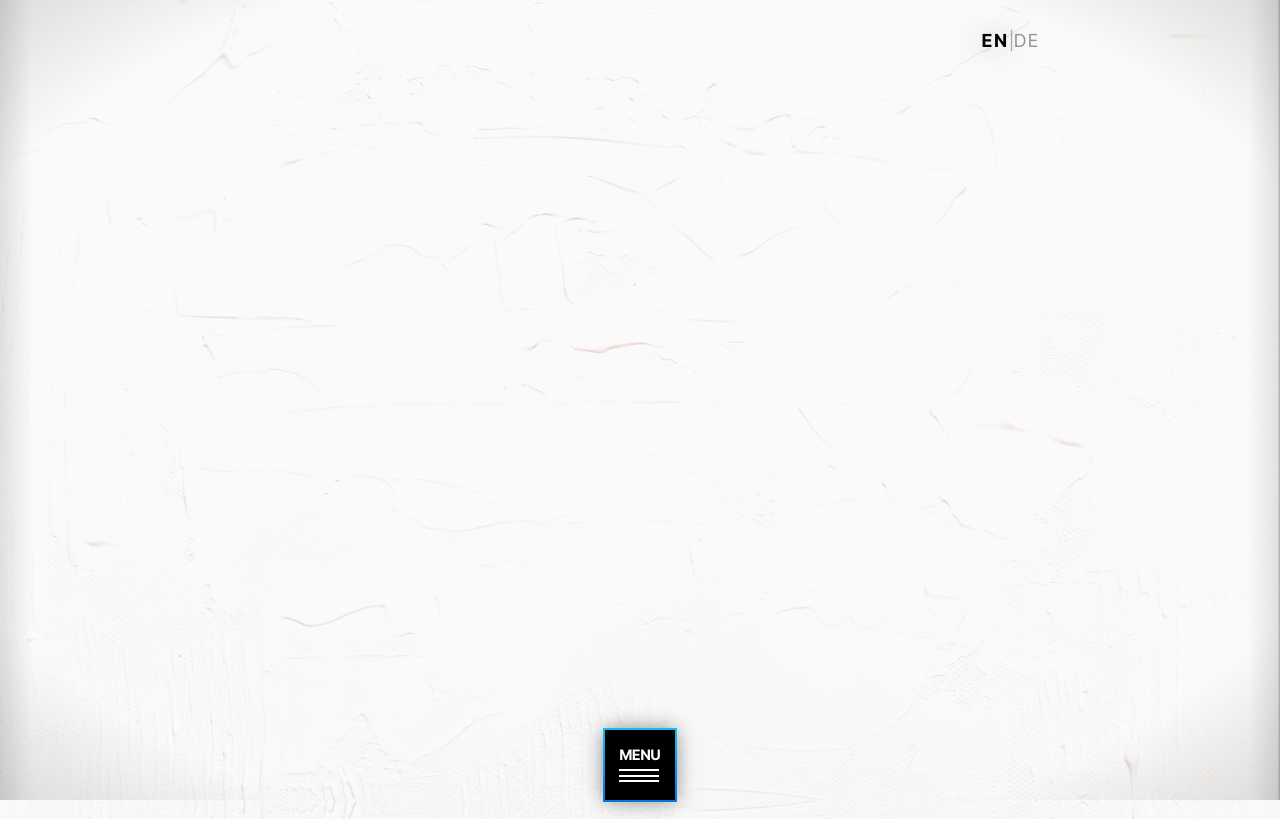
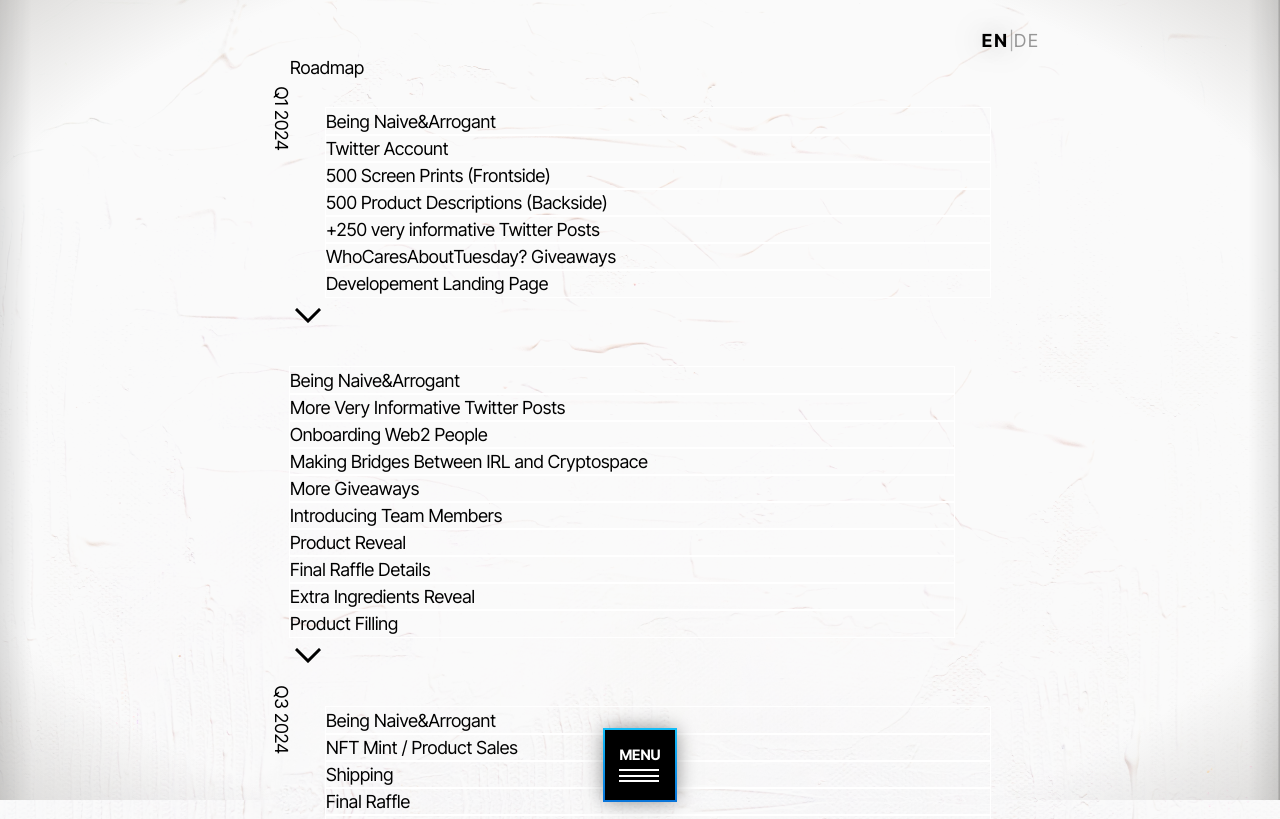
Before and after one commit to ian-codes/naive-and-arrogant, a SvelteKit app: page /roadmap in a window 1280 px wide. Shown: the top 819 px of the page. Built offline with nearby package versions, Linux system fonts and the light colour scheme.

Commit message:
add: roadmap first version

```diff
--- a/src/lib/common/menu/Menu.svelte
+++ b/src/lib/common/menu/Menu.svelte
@@ -147,7 +147,7 @@
             opacity: 0;
         }
         100% {
-            opacity: .8;
+            opacity: .85;
         }
     }
 </style>
--- /dev/null
+++ b/src/lib/models/roadmap.json
@@ -0,0 +1,47 @@
+[
+    {
+        "title": "Q1 2024",
+        "points": [
+            "Being Naive&Arrogant",
+            "Twitter Account",
+            "500 Screen Prints (Frontside)",
+            "500 Product Descriptions (Backside)",
+            "+250 very informative Twitter Posts",
+            "WhoCaresAboutTuesday? Giveaways",
+            "Developement Landing Page"
+        ]
+    },
+    {
+        "title": "Q2 2024",
+        "points": [
+            "Being Naive&Arrogant",
+            "More Very Informative Twitter Posts",
+            "Onboarding Web2 People",
+            "Making Bridges Between IRL and Cryptospace",
+            "More Giveaways",
+            "Introducing Team Members",
+            "Product Reveal",
+            "Final Raffle Details",
+            "Extra Ingredients Reveal",
+            "Product Filling"
+        ]
+    },
+    {
+        "title": "Q3 2024",
+        "points": [
+            "Being Naive&Arrogant",
+            "NFT Mint / Product Sales",
+            "Shipping",
+            "Final Raffle",
+            "Naive&Arrogant Guerilla Campaign",
+            "End Of Phase I",
+            "Start Of Phase II"
+        ]
+    },
+    {
+        "title": "Q4 2024",
+        "points": [
+            "In Best Case Retirement"
+        ]
+    }
+]
--- /dev/null
+++ b/src/lib/roadmap/RoadmapItem.svelte
@@ -0,0 +1,123 @@
+<script>
+    import { onMount } from "svelte";
+
+    export let item;
+    export let index;
+    export let lastIndex;
+    let isLast = index == lastIndex;
+
+    let isOdd = index % 2 == 1;
+
+    let started = false;
+
+    onMount(() => {
+        setTimeout(() => {
+            started = true;
+        }, 500)
+    });
+
+
+    function actionWhenInViewport(e) {
+        const observer = new IntersectionObserver(entries => {
+            if(entries[0].isIntersecting) {
+                setTimeout(() => {
+                    e.classList.add("alive");
+                }, 500)
+            }
+        });
+
+        observer.observe(e);
+    }
+
+
+    function handleNext(nextId) {
+        if (isLast) {
+            nextId = "start";
+        }
+        console.log(nextId);
+        document.getElementById(nextId).scrollIntoView();
+    }
+</script>
+
+
+<li use:actionWhenInViewport
+    id="#q{index}"
+    class="wrapper py-32 relative overflow-x-hidden min-h-dvh dark:text-white flex flex-col {(isOdd ? "odd items-start" : "even items-end")}">
+
+    <h2 class="{(isOdd ? "h2-odd right-2" : "h2-even left-6")}
+        inline text-3xl absolute dark:!mix-blend-luminosity mix-blend-color font-bold tracking-widest uppercase">
+        {item.title}
+    </h2>
+
+    <ol class="points-wrapper text-lg w-max">
+        {#each item.points as point, i}
+            <li class:started={started}
+                style="transition-delay: {i * 300}ms"
+                class="point px-4 max-w-xs bg-[#3e99ce] bg-opacity-65 py-4">
+
+                {point}
+            </li>
+        {/each}
+    </ol>
+
+    <div
+        class="btn-wrapper mt-10 w-full flex flex-col items-center justify-center">
+        <button on:click={() => handleNext(`#q${index+1}`)}
+            style="transition-delay: {item.points.length * 300}ms"
+            class:last={isLast}
+            class="hover:scale-110 transition-all" />
+    </div>
+</li>
+
+
+<style>
+    ol {
+        max-width: 100%;
+    }
+    .odd ol {
+        padding-right: 2em;
+    }
+    .even ol {
+        padding-left: 2em;
+    }
+    .odd * .point {
+        transform-origin: right;
+    }
+    .point {
+        filter: blur(5em);
+        opacity: 0;
+        transform-origin: left;
+        transition: all ease-in-out .2s;
+    }
+    .wrapper.alive * .point {
+        filter: blur(0);
+        opacity: 1;
+        transform: scaleX(1) !important;
+        outline: white 1px solid;
+    }
+    .wrapper.alive .btn-wrapper button {
+        filter: blur(0);
+    }
+    .h2-odd {
+        transform: rotateZ(270deg);
+        transform-origin: right .8em;
+    }
+    .h2-even {
+        transform: rotateZ(90deg);
+        transform-origin: left .3em;
+    }
+    button {
+        filter: blur(5em);
+        background-image:  url("$lib/common/menu/arrow.svg");
+        background-position: center;
+        background-repeat: no-repeat;
+        background-size: contain;
+        transform: rotate(90deg);
+        width: 2em;
+        height: 2em;
+        transition: all ease-in-out .5s;
+    }
+    button.last {
+        transform: rotate(-90deg) !important;
+    }
+</style>
--- a/src/routes/+layout.svelte
+++ b/src/routes/+layout.svelte
@@ -17,12 +17,12 @@
 <Loading />
 <Background />
 
-<div class="dark:bg-slate-700 outer-container min-h-dvh">
+<div class="dark:bg-slate-700 min-h-dvh">
     <Header />
-        <main class="p-4">
-            <slot>
-
-            </slot>
+        <main>
+            <div class="outer-container">
+                <slot />
+            </div>
         </main>
     <Menu />
 </div>
@@ -30,6 +30,7 @@
 
 <style>
     .outer-container {
+        max-width: var(--max-width);
         margin: auto;
     }
 </style>
--- a/src/routes/phase-one/+page.svelte
+++ b/src/routes/phase-one/+page.svelte
@@ -6,24 +6,11 @@
 <script>
     import Twitter from "$lib/common/Twitter.svelte";
     import HeroSection from "$lib/hero/HeroSection.svelte";
-    import PhaseOne from "$lib/PhaseOne.svelte";
 </script>
 
 
-
-<div class="outer-container">
-    <!--
-        <PhaseOne />
-    -->
+<div class="px-4">
     <HeroSection />
 </div>
 
 <!-- <Twitter /> -->
-
-
-<style>
-    .outer-container {
-        max-width: var(--max-width);
-        margin: auto;
-    }
-</style>
--- a/src/routes/roadmap/+page.svelte
+++ b/src/routes/roadmap/+page.svelte
@@ -2,3 +2,19 @@
 	<title>Roadmap</title>
     <meta name="description" content="This roadmap displays where we're headed with Naive and Arrogant.">
 </svelte:head>
+
+
+<script>
+    import roadmap from "$lib/models/roadmap.json";
+    import RoadmapItem from "../../lib/roadmap/RoadmapItem.svelte";
+</script>
+
+
+<section class="relative">
+    <h1 id="start" class="px-4 dark:text-white font-bold text-4xl">Roadmap</h1>
+    <ol class="flex flex-col gap-32">
+        {#each roadmap as item, i}
+            <RoadmapItem item={item} index={i} lastIndex={roadmap.length-1} />
+        {/each}
+    </ol>
+</section>
--- a/static/global.css
+++ b/static/global.css
@@ -1,6 +1,10 @@
 @font-face {
     font-family: "Inter";
     src: url("font/Inter_Tight/InterTight-VariableFont_wght.ttf");
+}
+
+html {
+    scroll-behavior: smooth;
 }
 
 * {
```
